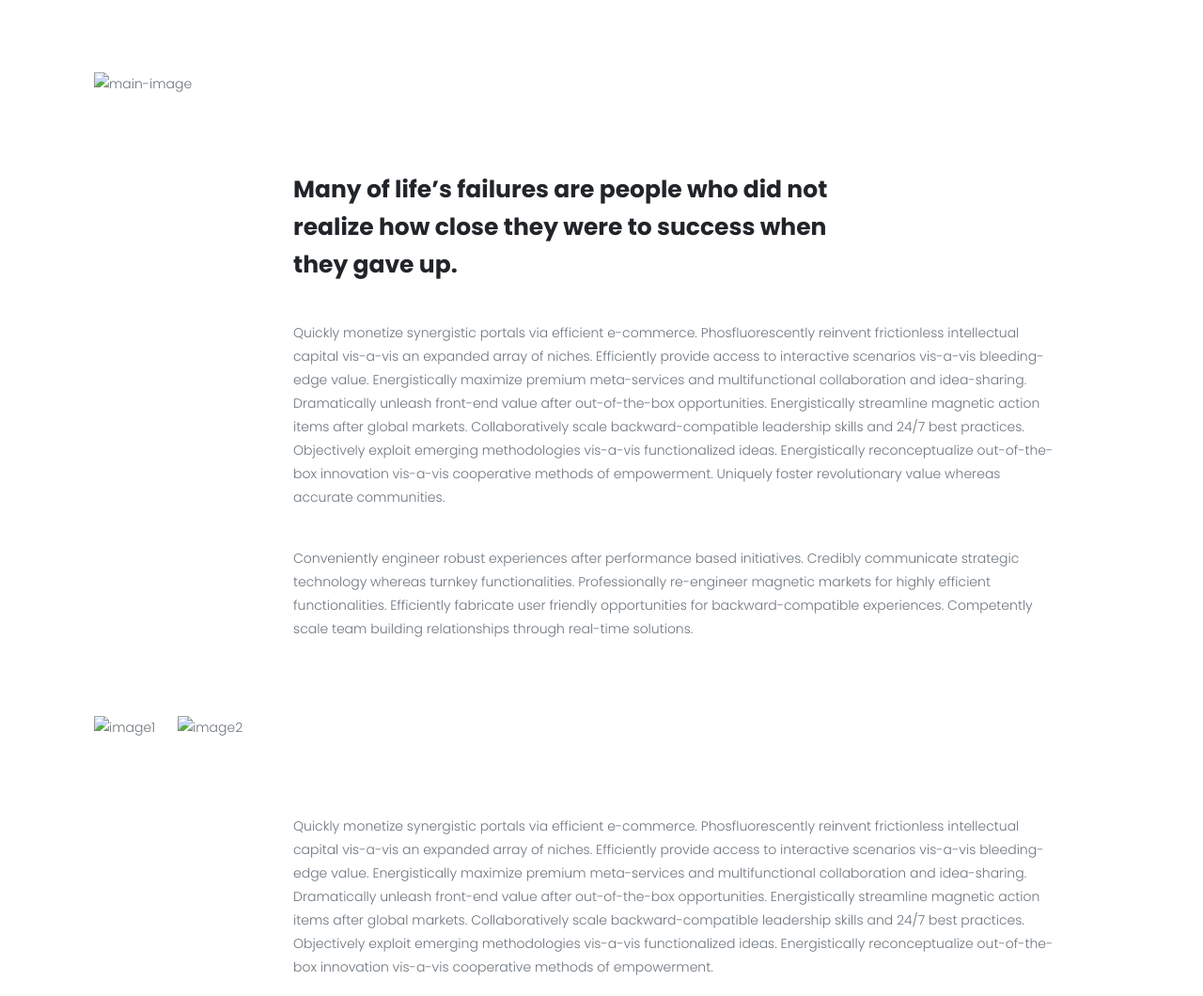
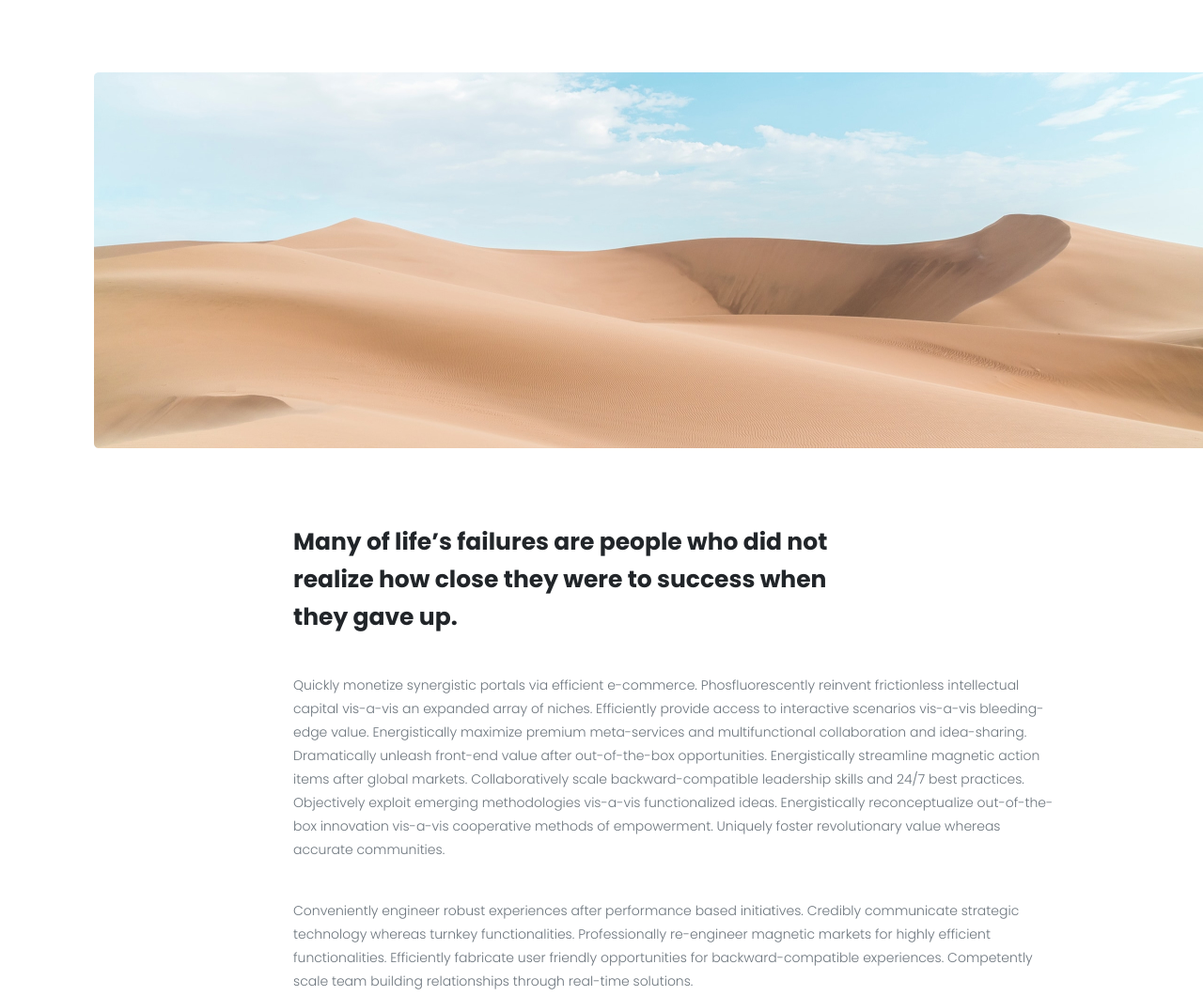
Before and after one commit to Mnhttn92/lessons, a plain HTML site: page lesson_5/index.html in a window 1280 px wide. Shown: the part 578-1638 px from the top of the page at 94% size. Drawn offline with nearby package versions, Linux system fonts and the light colour scheme; files that its build step writes are made by us from their sources; the site is published under a folder, as on GitHub Pages, so addresses that start at the root find nothing.

Commit message:
Update index.html

```diff
--- a/lesson_5/index.html
+++ b/lesson_5/index.html
@@ -21,7 +21,7 @@
 			<p>Interactively productivate cross-platform vortals through tactical results. Interactively underwhelm efficient alignments with enabled materials. Rapidiously leverage existing superior technology via fully researched e-commerce. Efficiently whiteboard principle-centered portals vis-a-vis magnetic solutions. Conveniently network ethical e-markets with emerging web services.</p>
 		</div>
 		<div class="main__img">
-			<img src="/img/img1.jpg" alt="main-image">
+			<img src="img/img1.jpg" alt="main-image">
 		</div>
 		<div class="main__title">
 			<h2>Many of life’s failures are people who did not realize how close they were to success when they gave up.</h2>
@@ -31,8 +31,8 @@
 			<p>Conveniently engineer robust experiences after performance based initiatives. Credibly communicate strategic technology whereas turnkey functionalities. Professionally re-engineer magnetic markets for highly efficient functionalities. Efficiently fabricate user friendly opportunities for backward-compatible experiences. Competently scale team building relationships through real-time solutions.</p>
 		</div>
 		<div class="main__gallery">
-				<img class="img1" src="/img/img2.jpg" alt="image1">
-				<img class="img2" src="/img/img3.jpg" alt="image2">
+				<img class="img1" src="img/img2.jpg" alt="image1">
+				<img class="img2" src="img/img3.jpg" alt="image2">
 		</div>
 		<div class="main__subtitle">
 			<p>Quickly monetize synergistic portals via efficient e-commerce. Phosfluorescently reinvent frictionless intellectual capital vis-a-vis an expanded array of niches. Efficiently provide access to interactive scenarios vis-a-vis bleeding-edge value. Energistically maximize premium meta-services and multifunctional collaboration and idea-sharing. Dramatically unleash front-end value after out-of-the-box opportunities. Energistically streamline magnetic action items after global markets. Collaboratively scale backward-compatible leadership skills and 24/7 best practices. Objectively exploit emerging methodologies vis-a-vis functionalized ideas. Energistically reconceptualize out-of-the-box innovation vis-a-vis cooperative methods of empowerment. </p>
```
